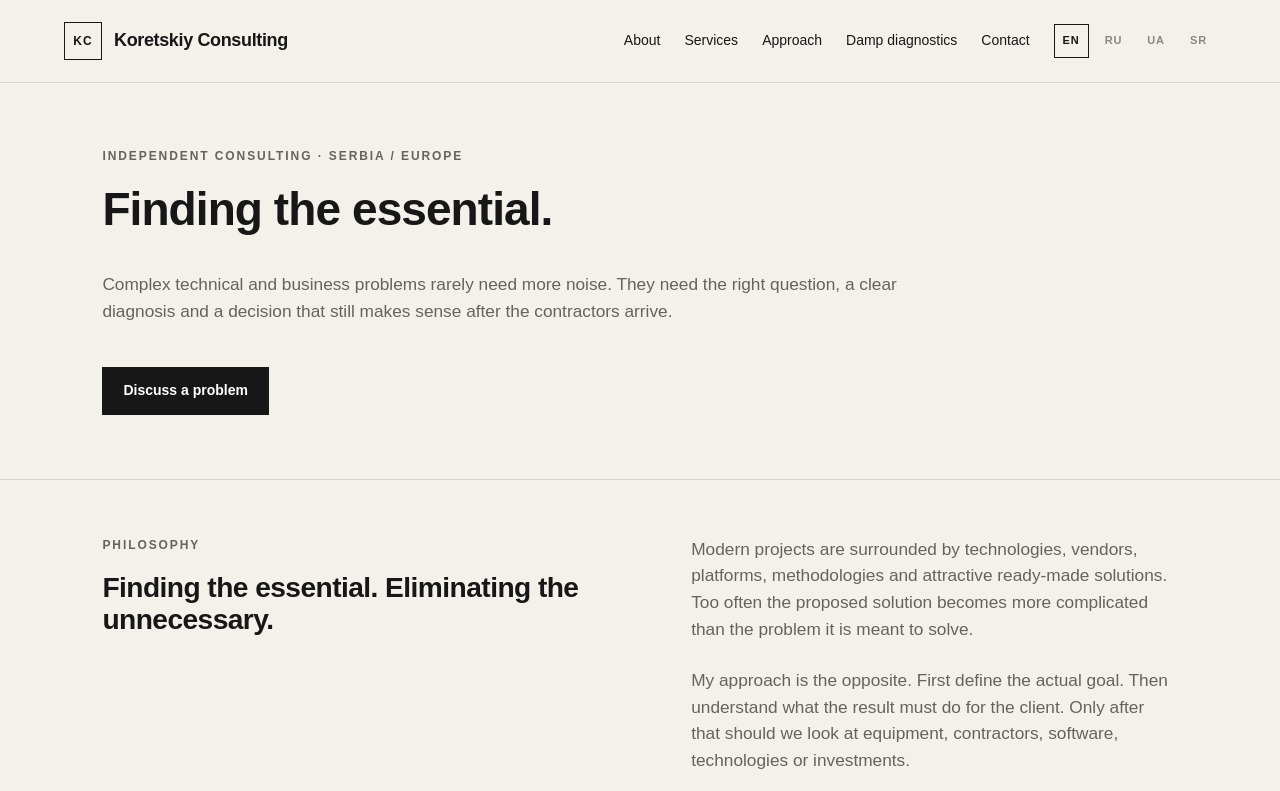
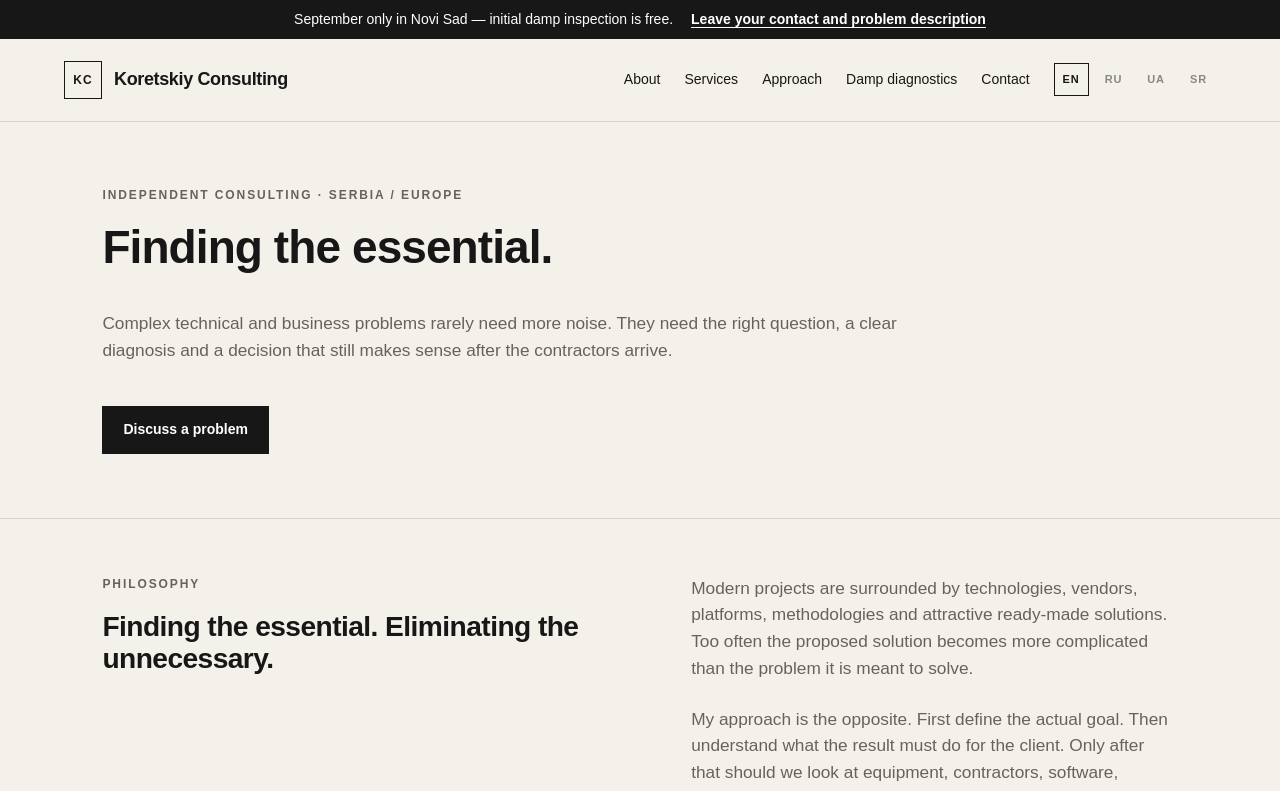
Before and after one commit to oikua66/damp-diagnostics, a Next.js app: page /en in a window 1280 px wide. Shown: the top 791 px of the page. Built offline with nearby package versions, Linux system fonts and the light colour scheme; no server answers.

Commit message:
Show September damp inspection promo sitewide

```diff
--- a/app/layout.tsx
+++ b/app/layout.tsx
@@ -4,6 +4,7 @@ import './mobile-menu.css';
 import './header-nav.css';
 import './tender-typography.css';
 import './typography-system.css';
+import './september-promo.css';
 import type { Metadata } from 'next';
 import { headers } from 'next/headers';
 import { Analytics } from '@vercel/analytics/next';
@@ -12,6 +13,7 @@ import ContactDetails from './components/ContactDetails';
 import LegalFooter from './components/LegalFooter';
 import HeaderAboutInjector from './components/HeaderAboutInjector';
 import MobileMenu from './components/MobileMenu';
+import SeptemberDampPromo from './components/SeptemberDampPromo';
 
 export const metadata: Metadata = {
   title: 'Koretskiy Consulting',
@@ -25,6 +27,7 @@ export default async function RootLayout({ children }: Readonly<{ children: Reac
   return (
     <html lang={lang}>
       <body>
+        <SeptemberDampPromo />
         <HeaderAboutInjector />
         <MobileMenu />
         {children}
```
